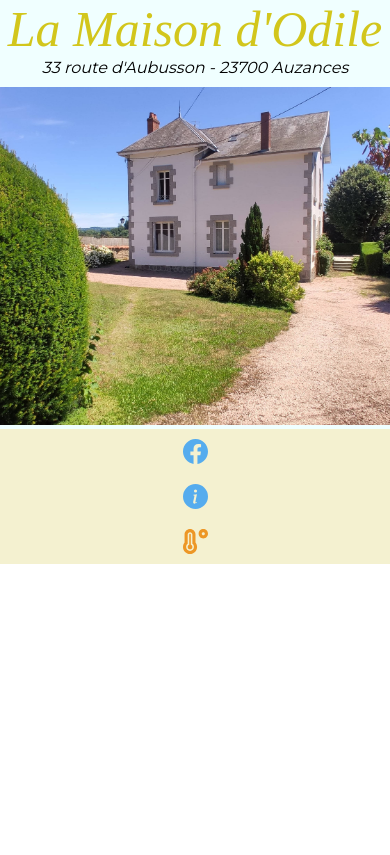
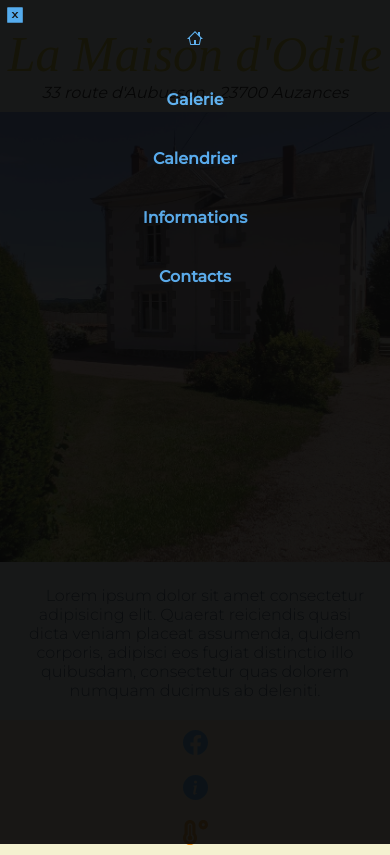
Before and after one commit to Jerrylejer/Maison_Hotes_Creuse, a React (Create React App) app: page / in a window 390 px wide. Built offline with nearby package versions, Linux system fonts and the light colour scheme; a web font is replaced by a local one.

Commit message:
finalisqtion des menus de navigation desktop & mobile

```diff
--- /dev/null
+++ b/src/components/Nav/Nav.jsx
@@ -0,0 +1,83 @@
+import React, { useState } from 'react';
+import { GoHome } from 'react-icons/go';
+import { AiOutlineMenu, AiFillCloseSquare } from 'react-icons/ai';
+import './nav.scss';
+
+const Nav = () => {
+    const [modale, setModal] = useState(true);
+
+    const handleClick = () => {
+        setModal(!modale);
+    };
+    return (
+        <div className='nav'>
+            {/* Navigation Desktops */}
+            <div className='nav__desktop'>
+                <nav className='desktop__menu'>
+                    <ul className='desktop__list'>
+                        <li className='desktop__list-items'>
+                            <a href='#'>
+                                <GoHome />
+                            </a>
+                        </li>
+                        <li className='desktoplist__list-items'>
+                            <a href='#'>Galerie</a>
+                        </li>
+                        <li className='desktoplist__list-items'>
+                            <a href='#'>Calendrier</a>
+                        </li>
+                        <li className='desktoplist__list-items'>
+                            <a href='#'>Informations</a>
+                        </li>
+                        <li className='desktoplist__list-items'>
+                            <a href='#'>Contacts</a>
+                        </li>
+                    </ul>
+                </nav>
+            </div>
+            {/* Navigation mobiles*/}
+            <div className='icon__container'>
+                {modale === true ? (
+                    <AiFillCloseSquare
+                        className='icon__nav'
+                        onClick={handleClick}
+                    />
+                ) : (
+                    <AiOutlineMenu
+                        className='icon__nav icon__nav--lines'
+                        onClick={handleClick}
+                    />
+                )}
+            </div>
+            {modale && (
+                <div className='nav__mobile' onClick={handleClick}>
+                    <div className='modal'>
+                        <nav className='mobile__menu'>
+                            <ul className='mobile__list'>
+                                <li className='mobile__list-items'>
+                                    <a href='#'>
+                                        <GoHome />
+                                    </a>
+                                </li>
+                                <li className='mobile__list-items'>
+                                    <a href='#'>Galerie</a>
+                                </li>
+                                <li className='mobile__list-items'>
+                                    <a href='#'>Calendrier</a>
+                                </li>
+                                <li className='mobile__list-items'>
+                                    <a href='#'>Informations</a>
+                                </li>
+                                <li className='mobile__list-items'>
+                                    <a href='#'>Contacts</a>
+                                </li>
+                            </ul>
+                        </nav>
+                    </div>
+                </div>
+            )}
+        </div>
+    );
+};
+
+export default Nav;
--- /dev/null
+++ b/src/components/Nav/nav.scss
@@ -0,0 +1 @@
+@import '../../sass/components/nav';
--- a/src/pages/Home/Home.jsx
+++ b/src/pages/Home/Home.jsx
@@ -3,15 +3,29 @@ import Header from '../../components/Header/Header';
 import Footer from '../../components/Footer/Footer';
 import vue_route from '../../assets/images/vue_route_cp.jpg';
 import './home.scss';
+import Nav from '../../components/Nav/Nav';
 
 const Home = () => {
     return (
-        <div className="main">
+        <div className='home__main'>
+            <Nav />
             <Header />
-            <div className="img__container">
-                <img className="photo-route" src={vue_route} alt='vue de la route' />
+            <div className='container'>
+                <div className='container__img'>
+                    <img
+                        className='home__photo'
+                        src={vue_route}
+                        alt='vue de la route'
+                    />
+                </div>
+                <p className='home__text'>
+                    Lorem ipsum dolor sit amet consectetur adipisicing elit. Quaerat
+                    reiciendis quasi dicta veniam placeat assumenda, quidem
+                    corporis, adipisci eos fugiat distinctio illo quibusdam,
+                    consectetur quas dolorem numquam ducimus ab deleniti.
+                </p>
+                <Footer />
             </div>
-            <Footer />
         </div>
     );
 };
--- a/src/sass/abstracts/_variables.scss
+++ b/src/sass/abstracts/_variables.scss
@@ -9,8 +9,12 @@ $BlueGrey: #32506d;
 // Background-color
 // Footer
 $lightGold: #f4f1d0;
+// Modal
+$transpGrey: #070707;
 
 // Couleurs icônes
+// mobile-menu
+$goldIcon: #c1b619;
 // footer
 $royalBlue: #55acee;
 $temp: #ed9726;
@@ -18,3 +22,9 @@ $temp: #ed9726;
 // margins
 // small-margin-bottom (10px)
 $small_margin_b: 10px;
+// regular-margin-top
+$regular_margin_t: 15px;
+
+// padding
+// regular-padding
+$regular_padding: 20px;
--- a/src/sass/components/_nav.scss
+++ b/src/sass/components/_nav.scss
@@ -0,0 +1,106 @@
+@import '../abstracts/variables';
+
+// STYLE LISTES
+nav {
+    margin: $small_margin_b;
+}
+
+// NAVIGATION DESKTOPS
+.desktop__list {
+    display: flex;
+    justify-content: space-around;
+    list-style: none;
+
+    // Animation du menu
+    li {
+        animation-duration: 2s;
+        animation-name: fromRight;
+        animation-timing-function: linear;
+    }
+
+    li a {
+        text-decoration: none;
+        color: $BlueGrey;
+    }
+}
+
+// Animation du menu
+@keyframes fromRight {
+    from {
+        opacity: 0%;
+        margin-left: 150px;
+    }
+
+    to {
+        opacity: 100%;
+        margin-left: 0px;
+    }
+}
+
+// NAVIGATION MOBILE
+// Icone
+.icon {
+    &__container {
+        margin: 10px 0px;
+    }
+
+    &__nav {
+        position: fixed;
+        cursor: pointer;
+        // color: $BlueGrey;
+        color: $royalBlue;
+        z-index: 9999;
+        top: 5px;
+        left: 5px;
+        font-size: 20px;
+    }
+
+    &__nav--lines {
+        color: $goldIcon;
+    }
+}
+
+// Modal
+.modal {
+    background-color: $transpGrey;
+    height: 100vh;
+    position: fixed;
+    top: 0;
+    left: 0;
+    width: 100%;
+    opacity: 0.93;
+}
+
+//Menu
+.mobile__list-items {
+    padding: 20px 0px;
+
+    a {
+        text-decoration: none;
+        font-weight: 600;
+        color: $royalBlue;
+    }
+}
+
+//! MEDIAQUERIES
+@media screen and (max-width: 767px) {
+    .nav__mobile {
+        display: block;
+    }
+    .nav__desktop {
+        display: none;
+    }
+}
+
+@media screen and (min-width: 768px) {
+    .nav__mobile {
+        display: none;
+    }
+    .nav__desktop {
+        display: block;
+    }
+
+    .icon__container {
+        display: none;
+    }
+}
--- a/src/sass/layouts/_footer.scss
+++ b/src/sass/layouts/_footer.scss
@@ -4,13 +4,15 @@
     display: flex;
     flex-direction: column;
     align-items: center;
-    justify-content: center;
     background-color: $lightGold;
 
     &__items {
         margin: 10px;
-       font-size: 25px;
+        font-size: 25px;
 
+        &:hover {
+            cursor: pointer;
+            }
         &--facebook {
             color: $royalBlue;
         }
@@ -24,21 +26,25 @@
         }
 
     }
-
 }
 
 @media screen and (min-width: 1800px) {
-
 }
 
 @media screen and (min-width: 992px) {
-
 }
 
 @media screen and (min-width: 768px) {
     .logoBox {
         flex-direction: row;
+        justify-content: center;
         padding: 40px 0px;
 
+        &__items {
+            margin: 10px;
+            font-size: 25px;
+            margin: 0 50px;
+            font-size: 30px;
+        }
     }
 }
--- a/src/sass/layouts/_header.scss
+++ b/src/sass/layouts/_header.scss
@@ -1,5 +1,6 @@
 @import '../abstracts/_variables';
 
 .header__container {
+    margin-top: $regular_margin_t;
     margin-bottom: $small_margin_b;
 }
--- a/src/sass/main.scss
+++ b/src/sass/main.scss
@@ -7,9 +7,4 @@
     width: 100%;
     margin: 0 auto;
     min-width: 200px;
-    background-color: azure;
 }
-
-@media screen and (max-width: 768px) {
-
-}
--- a/src/sass/pages/_home.scss
+++ b/src/sass/pages/_home.scss
@@ -1,32 +1,36 @@
+@import '../abstracts/variables';
 // responsive mobile-first
-.photo-route {
-    width: 100%;
-    height: 40vh;
-    object-fit: cover;
-
-    @media screen and (min-width: 1800px) {
-        .photo-route {
-            width: 100%;
+.home__main {
     height: 100vh;
-            object-fit: cover;
-            object-position: top;
-        }
+    display: flex;
+    flex-direction: column;
+    justify-content: space-between;
 }
 
+.home__photo {
+    width: 100%;
+    height: 450px;
+    object-fit: cover;
+}
+
+.home__text {
+    padding: $regular_padding;
+}
+
+// MEDIAQUERIES
 @media screen and (min-width: 992px) {
-        .photo-route {
+    .home__photo {
+        object-position: top;
         width: 100%;
-            height: 80vh;
+        height: 600px;
         object-fit: cover;
     }
 }
 
-    @media screen and (min-width: 768px) {
-        .photo-route {
+@media screen and (min-width: 768px) and (max-width: 991px) {
+    .home__photo {
         width: 100%;
-            height: 60vh;
+        height: 500px;
         object-fit: cover;
     }
 }
-
-}
```
Lines whose indentation alone changed are shown as unchanged.
